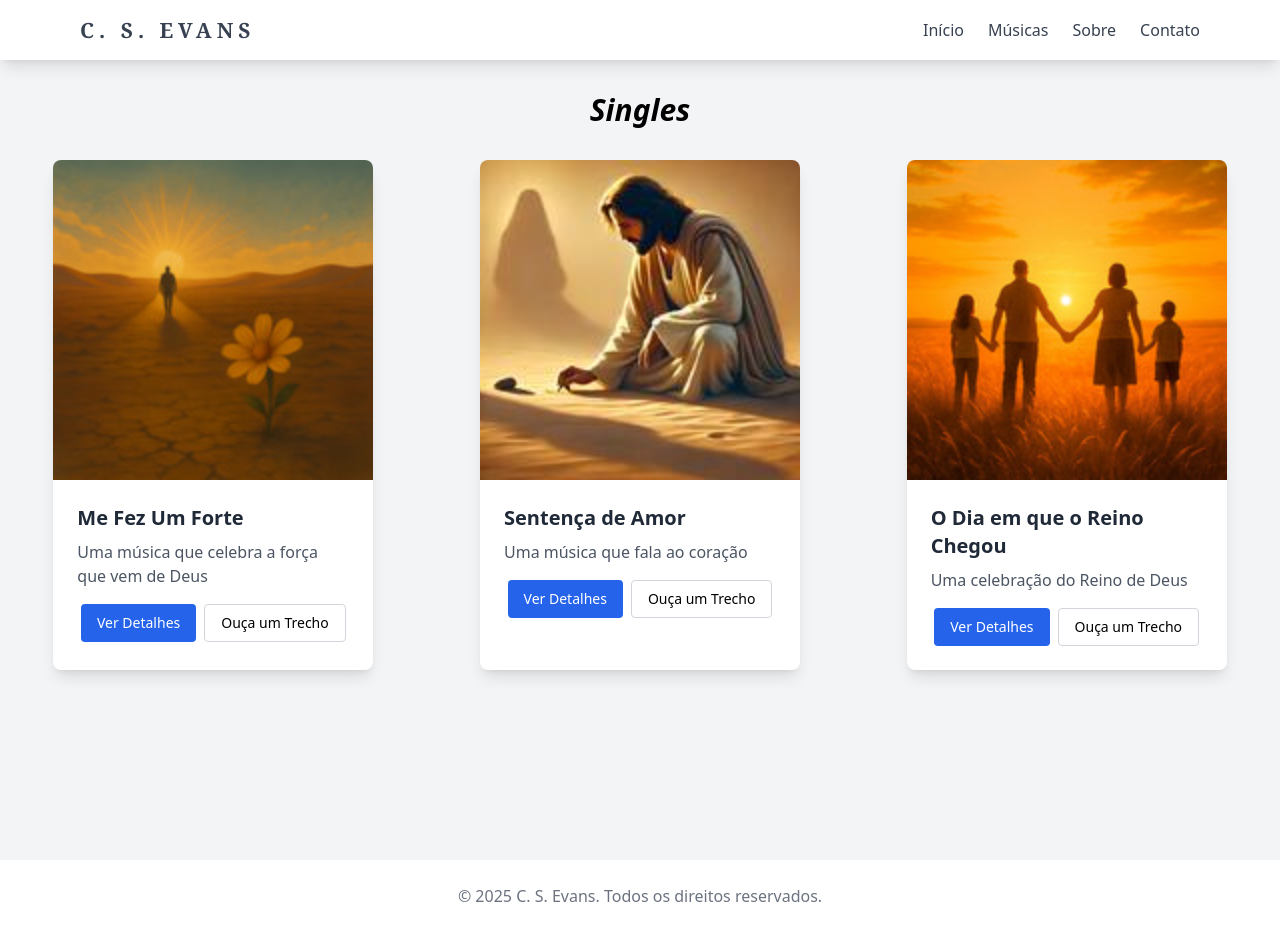
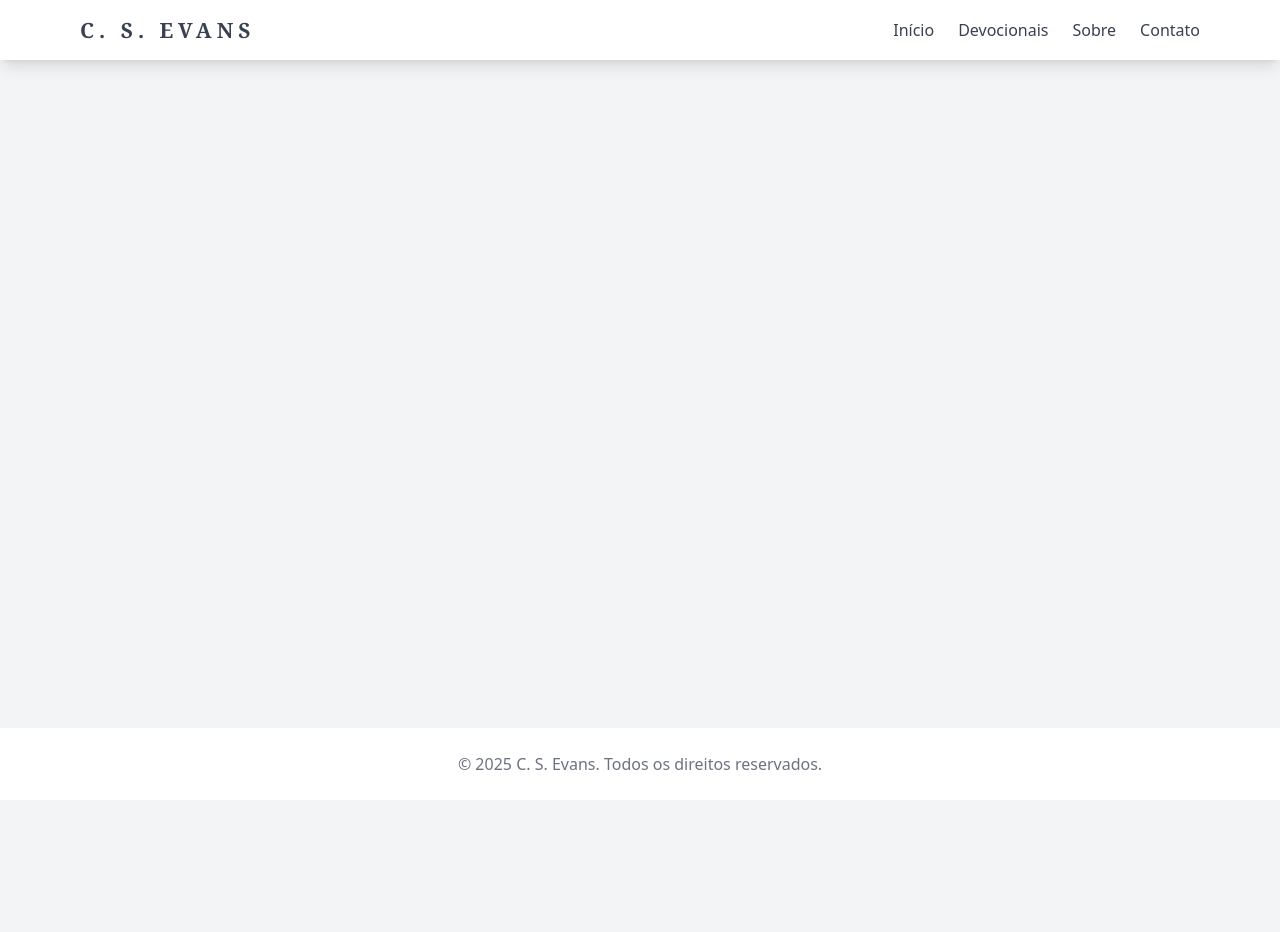
Before and after one commit to csevansofficial/musicas, a Nuxt app: page /musicas in a window 1280 px wide. After the commit the page ends 800 px from the top, so only its background shows below. Built offline with nearby package versions, Linux system fonts and the light colour scheme.

Commit message:
devocionais

```diff
--- /dev/null
+++ b/components/Devocional.vue
@@ -0,0 +1,76 @@
+// filepath: i:\github\musicas\components\Devotional.vue
+<template>
+  <div class="devotional">
+    <h2 class="devotional-title">{{ title }}</h2>
+    <div class="devotional-content">
+      <div v-if="youtubeId" class="youtube-video">
+        <iframe
+          width="560"
+          height="315"
+          :src="'https://www.youtube.com/embed/' + youtubeId"
+          frameborder="0"
+          allowfullscreen
+        ></iframe>
+      </div>
+      <img v-if="image" :src="image" :alt="title" class="devotional-image" />
+      <div class="devotional-article" v-html="article"></div>
+    </div>
+  </div>
+</template>
+
+<script>
+export default {
+  props: {
+    title: {
+      type: String,
+      required: true,
+    },
+    youtubeId: {
+      type: String,
+      default: null,
+    },
+    image: {
+      type: String,
+      default: null,
+    },
+    article: {
+      type: String,
+      required: true,
+    },
+  },
+};
+</script>
+
+<style scoped>
+.devotional {
+  margin-bottom: 20px;
+  padding: 20px;
+  border: 1px solid #ddd;
+  border-radius: 5px;
+}
+
+.devotional-title {
+  font-size: 24px;
+  margin-bottom: 10px;
+}
+
+.devotional-content {
+  display: flex;
+  flex-direction: column;
+}
+
+.youtube-video {
+  margin-bottom: 10px;
+}
+
+.devotional-image {
+  max-width: 100%;
+  height: auto;
+  margin-bottom: 10px;
+}
+
+.devotional-article {
+  font-size: 16px;
+  line-height: 1.6;
+}
+</style>
--- /dev/null
+++ b/components/Devotional.vue
@@ -0,0 +1,73 @@
+<template>
+  <div class="devotional">
+    <h2 class="devotional-title">{{ title }}</h2>
+    <div class="devotional-content">
+      <div v-if="youtubeId" class="youtube-video">
+        <iframe
+          width="560"
+          height="315"
+          :src="'https://www.youtube.com/embed/' + youtubeId"
+          frameborder="0"
+          allowfullscreen
+        ></iframe>
+      </div>
+      <img v-if="image" :src="image" :alt="title" class="devotional-image" />
+      <div class="devotional-article">
+        <slot></slot>
+      </div>
+    </div>
+  </div>
+</template>
+
+<script>
+export default {
+  props: {
+    title: {
+      type: String,
+      required: true,
+    },
+    youtubeId: {
+      type: String,
+      default: null,
+    },
+    image: {
+      type: String,
+      default: null,
+    },
+  },
+};
+</script>
+
+<style scoped>
+.devotional {
+  margin-bottom: 20px;
+  padding: 20px;
+  border: 1px solid #ddd;
+  border-radius: 5px;
+}
+
+.devotional-title {
+  font-size: 24px;
+  margin-bottom: 10px;
+}
+
+.devotional-content {
+  display: flex;
+  flex-direction: column;
+}
+
+.youtube-video {
+  margin-bottom: 10px;
+}
+
+.devotional-image {
+  max-width: 100%;
+  height: auto;
+  margin-bottom: 10px;
+}
+
+.devotional-article {
+  font-size: 16px;
+  line-height: 1.6;
+}
+</style>
--- a/components/NavBar.vue
+++ b/components/NavBar.vue
@@ -18,10 +18,10 @@
             Início
           </NuxtLink>
           <NuxtLink
-            to="/musicas"
+            to="/devocionais"
             class="text-gray-700 hover:text-blue-600 transition-colors"
           >
-            Músicas
+            Devocionais
           </NuxtLink>
           <NuxtLink
             to="/sobre"
--- /dev/null
+++ b/devocionals/Devocional1.vue
@@ -0,0 +1,11 @@
+// filepath: i:\github\musicas\components\devotionals\Devotional1.vue
+<template>
+  <Devotional
+    title="Devocional 1"
+    youtubeId="YOUR_YOUTUBE_VIDEO_ID"
+    image="/images/devotional1.jpg"
+  >
+    <p>This is the article for Devotional 1.</p>
+    <p>You can add more paragraphs and elements here.</p>
+  </Devotional>
+</template>
--- /dev/null
+++ b/pages/devocionais.vue
@@ -0,0 +1,14 @@
+<template>
+  <div class="min-h-screen flex flex-col">
+    <main class="container mx-auto px-4 py-8 flex-grow">
+      <h2 class="text-3xl font-bold text-center mb-8">Devocionais</h2>
+      <div class="grid grid-cols-1 md:grid-cols-2 lg:grid-cols-3 gap-8 justify-items-center content-start">
+        <Devocional1/>
+      </div>
+    </main>
+  </div>
+</template>
+
+<script setup>
+import Devocional1 from '~/devocionals/Devocional1.vue'
+</script>
--- a/pages/musicas.vue
+++ /dev/null
@@ -1,61 +0,0 @@
-<template>
-  <div class="min-h-screen flex flex-col">
-    <main class="container mx-auto px-4 py-8 flex-grow">
-      <h2 class="text-3xl font-bold text-center mb-8" lang="en"><i>Singles</i></h2>
-      <div class="grid grid-cols-1 md:grid-cols-2 lg:grid-cols-3 gap-8 justify-items-center content-start">
-        <MusicCard
-          v-for="single in singles"
-          :key="single.id"
-          :title="single.title"
-          :description="single.description"
-          :image="single.image"
-          :route="single.route"
-        />
-      </div>
-    </main>
-  </div>
-</template>
-
-<script setup>
-const singles = [
-  {
-    id: 1,
-    title: 'Me Fez Um Forte',
-    description: 'Uma música que celebra a força que vem de Deus',
-    image: '/imagens/me-fez-um-forte.jpg',
-    route: '/me-fez-um-forte',
-    platforms: [
-      { name: 'YouTube', icon: '/imagens/icons/youtube.png', link: 'https://youtube.com' },
-      { name: 'YouTube Music', icon: '/imagens/icons/youtube-music.png', link: 'https://music.youtube.com' },
-      { name: 'Spotify', icon: '/imagens/icons/spotify-correct.png', link: 'https://spotify.com' },
-      { name: 'Apple Music', icon: '/imagens/icons/apple-music-correct.png', link: 'https://music.apple.com' }
-    ]
-  },
-  {
-    id: 2,
-    title: 'Sentença de Amor',
-    description: 'Uma música que fala ao coração',
-    image: '/imagens/sentenca-de-amor.jpg',
-    route: '/sentenca-de-amor',
-    platforms: [
-      { name: 'YouTube', icon: '/imagens/icons/youtube.png', link: 'https://youtube.com' },
-      { name: 'YouTube Music', icon: '/imagens/icons/youtube-music.png', link: 'https://music.youtube.com' },
-      { name: 'Spotify', icon: '/imagens/icons/spotify-correct.png', link: 'https://spotify.com' },
-      { name: 'Apple Music', icon: '/imagens/icons/apple-music-correct.png', link: 'https://music.apple.com' }
-    ]
-  },
-  {
-    id: 3,
-    title: 'O Dia em que o Reino Chegou',
-    description: 'Uma celebração do Reino de Deus',
-    image: '/imagens/o-dia-em-que-o-reino-chegou.jpg',
-    route: '/o-dia-em-que-o-reino-chegou',
-    platforms: [
-      { name: 'YouTube', icon: '/imagens/icons/youtube.png', link: 'https://youtube.com' },
-      { name: 'YouTube Music', icon: '/imagens/icons/youtube-music.png', link: 'https://music.youtube.com' },
-      { name: 'Spotify', icon: '/imagens/icons/spotify-correct.png', link: 'https://spotify.com' },
-      { name: 'Apple Music', icon: '/imagens/icons/apple-music-correct.png', link: 'https://music.apple.com' }
-    ]
-  }
-]
-</script>
```
